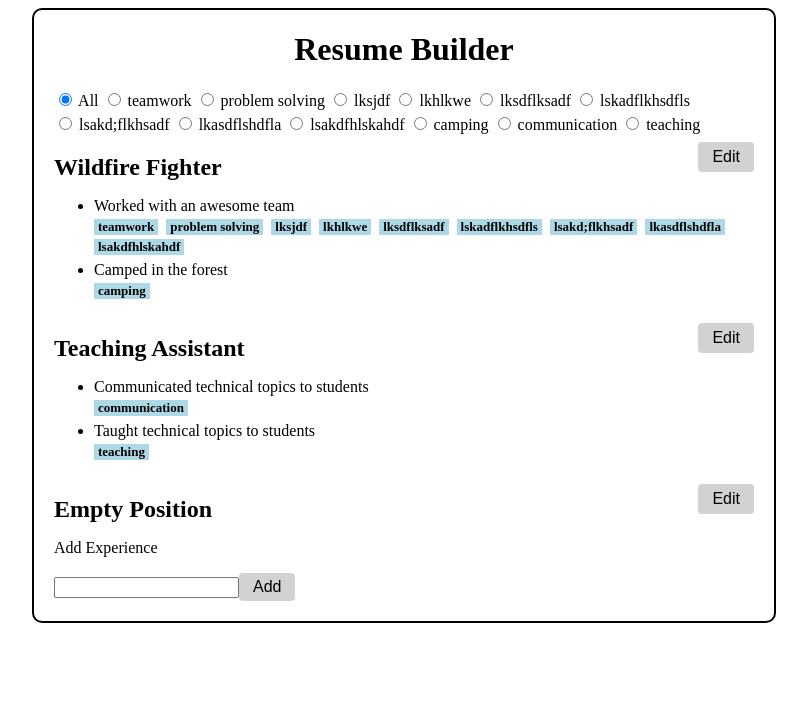
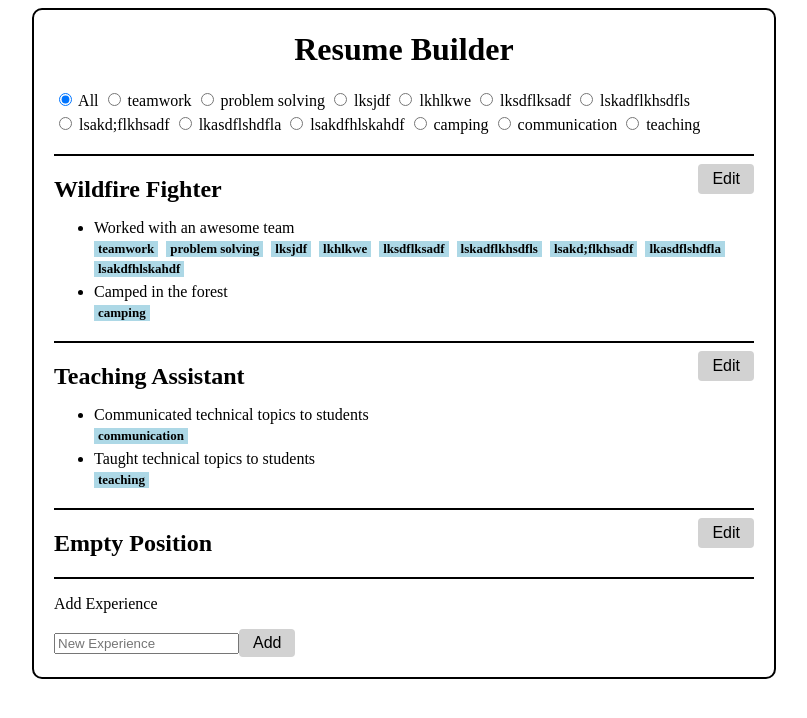
Before and after one commit to jasonTheDev/resume-builder, an Angular app: page / in a window 1280 px wide. Shown: the top 718 px of the page, without its empty margins (236-1043 px from the left). Built offline with nearby package versions, Linux system fonts and the light colour scheme.

Commit message:
Visual separation

```diff
--- a/src/app/bullet-point/bullet-point.component.css
+++ b/src/app/bullet-point/bullet-point.component.css
@@ -40,5 +40,5 @@
 }
 
 .editable-bullet {
-  margin-bottom: 10px;
+  margin-bottom: 20px;
 }
--- a/src/app/bullet-point/bullet-point.component.html
+++ b/src/app/bullet-point/bullet-point.component.html
@@ -37,6 +37,6 @@
         <button class="add-tag-button" (click)="addTag(newTag.value)">Add</button>
       </div>
     </div>
-    <button class="delete-button" (click)="remove.emit()">Delete</button>
+    <button class="delete-button" (click)="remove.emit()">Delete Bullet</button>
   </div>
   }
--- a/src/app/experience-list/experience-list.component.html
+++ b/src/app/experience-list/experience-list.component.html
@@ -18,11 +18,13 @@
   } @empty {
     <h2>No experiences to show</h2>
   }
+  <div class="horizontal-line">
     <form>
       <p>Add Experience</p>
       <input
         type="text"
         [formControl]="experienceControl"
+        placeholder="New Experience"
         #newExperience
         (keyup.enter)="addExperience(newExperience.value)"/>
       <button
@@ -31,4 +33,5 @@
         Add
       </button>
     </form>
+  </div>
 </section>
--- a/src/app/experience/experience.component.html
+++ b/src/app/experience/experience.component.html
@@ -1,7 +1,7 @@
 
 <!-- View mode -->
 @if (!editable) {
-  <div class="experience-header">
+  <div class="experience-header horizontal-line">
     <h2>{{ experience.position }}</h2>
     <button class="edit-button" (click)="editable = !editable">Edit</button>
   </div>
@@ -18,7 +18,9 @@
 
 <!-- Edit mode -->
 @if (editable) {
-  <h2>{{ experience.position }}</h2>
+  <div class="horizontal-line">
+    <h2>{{ experience.position }}</h2>
+  </div>
   @for (bulletPoint of experience.bulletPoints; track bulletPoint.description) {
     <app-bullet-point
       (remove)="remove(bulletPoint)"
--- a/src/styles.css
+++ b/src/styles.css
@@ -14,6 +14,7 @@ h1 {
   text-align: center;
 }
 
+
 /* Buttons */
 button {
   background-color: rgb(210, 210, 210);
@@ -28,6 +29,17 @@ button:hover {
   background-color: rgb(225, 225, 225);
 }
 
+
+/* Input and textareas */
+textarea {
+  width: 95%;
+  height: 60px;
+  padding: 8px 14px;
+  resize: none;
+}
+
+
+/* Classes */
 .delete-button {
   background-color: rgb(230, 30, 30);
   color: white;
@@ -37,11 +49,7 @@ button:hover {
   background-color: rgb(255, 50, 50);
 }
 
-
-/* Input and textareas */
-textarea {
-  width: 95%;
-  height: 60px;
-  padding: 8px 14px;
-  resize: none;
+.horizontal-line {
+  border-top: 2px solid black;
+  margin-top: 20px;
 }
```
Lines whose indentation alone changed are shown as unchanged.
